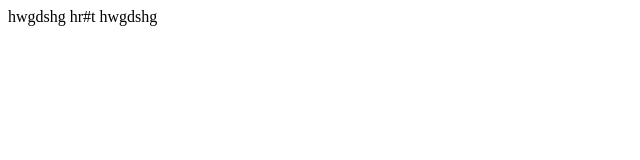
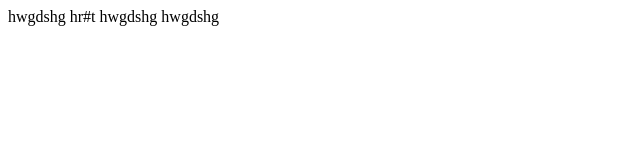
Before and after one commit to somaya369/project-6, a plain HTML site: page index.html in a window 1280 px wide. Shown: the full height of the page, 0-640 px from the left. Drawn offline with Linux system fonts and the light colour scheme.

Commit message:
v hgddldskfjh

```diff
--- a/index.html
+++ b/index.html
@@ -9,5 +9,6 @@
     hwgdshg
     hr#t
     hwgdshg
+    hwgdshg
 </body>
 </html>
```
